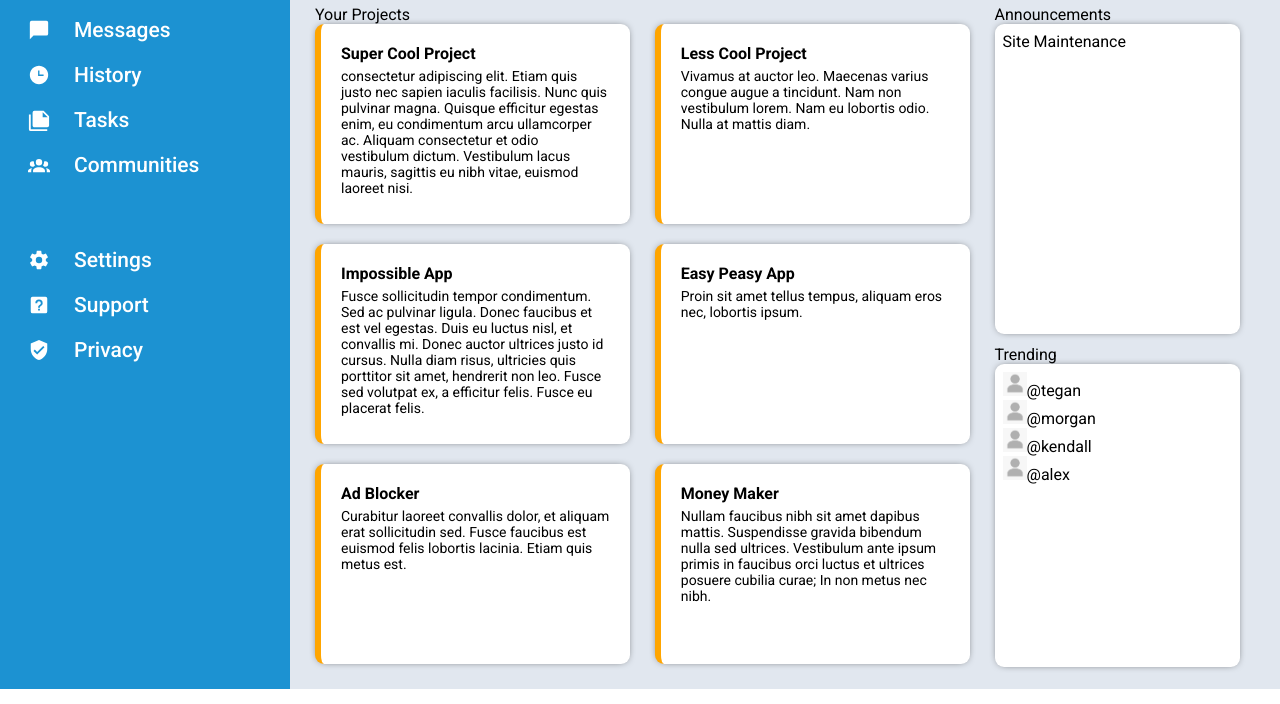
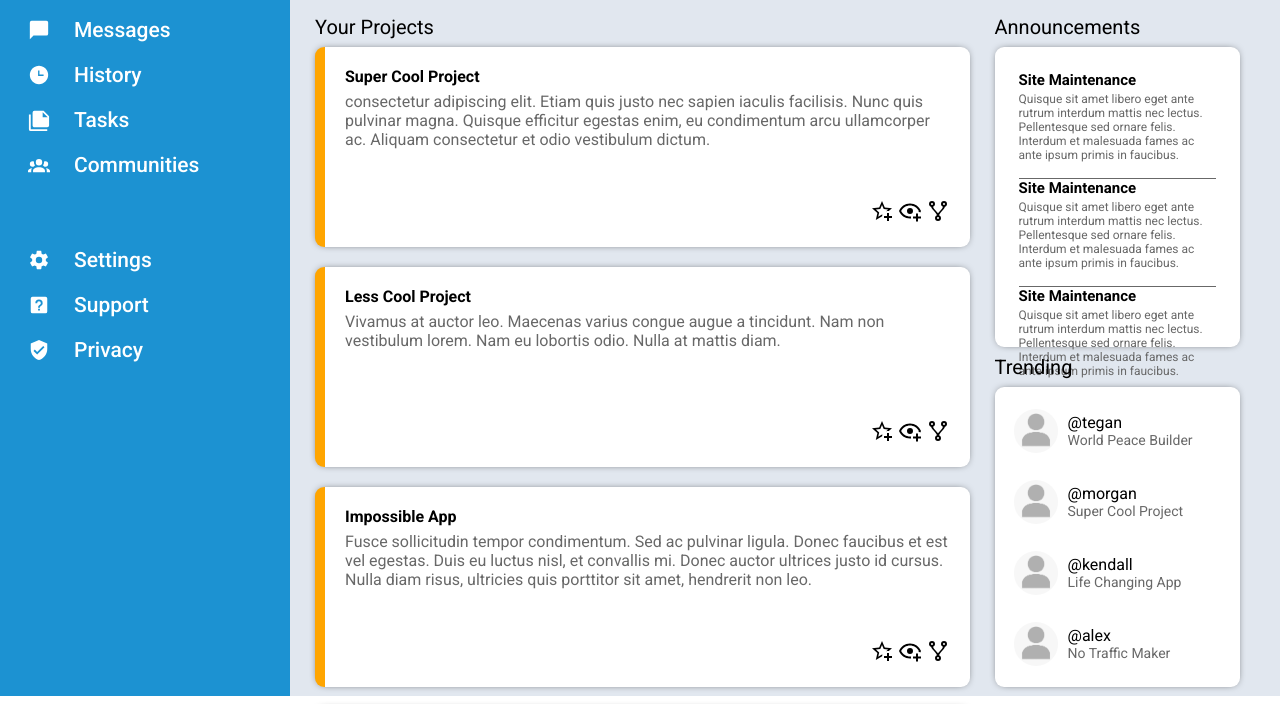
Before and after one commit to levib00/admin-page, a plain HTML site: page index.html in a window 1280 px wide. Shown: the part 185-889 px from the top of the page. Drawn offline with Linux system fonts and the light colour scheme.

Commit message:
Finish full layout

```diff
--- a/index.html
+++ b/index.html
@@ -30,7 +30,8 @@
             </div>
         </div>
         <div class="sidebar">
-            Dashboard
+
+            <div class="hero"><img src="./images/view-dashboard.svg" alt="">Dashboard</div>
             <div class="sidebar-lists">
                 <ul class="nav-menu">
                     <li><img src="./images/home.svg" alt=""> Home</li>
@@ -49,50 +50,94 @@
         </div>
         <div class="content-container">
             <div class="projects-container tab">
-                Your Projects
+                <div class="subtitle">Your Projects</div>
                 <div class="card-container">
                     <div class="card">
                         Super Cool Project
-                        <div class="lower-card-text">consectetur adipiscing elit. Etiam quis justo nec sapien iaculis facilisis. Nunc quis pulvinar magna. Quisque efficitur egestas enim, eu condimentum arcu ullamcorper ac. Aliquam consectetur et odio vestibulum dictum. Vestibulum lacus mauris, sagittis eu nibh vitae, euismod laoreet nisi.</div>
+                        <div class="lower-card-text">consectetur adipiscing elit. Etiam quis justo nec sapien iaculis facilisis. Nunc quis pulvinar magna. Quisque efficitur egestas enim, eu condimentum arcu ullamcorper ac. Aliquam consectetur et odio vestibulum dictum.</div>
+                        <div class="card-icon-container"><img class="card-icon" src="./images/star-plus-outline.svg" alt=""> <img class="card-icon" src="./images/eye-plus-outline.svg" alt=""> <img class="card-icon" src="./images/source-fork.svg" alt=""></div>
                     </div>
                     <div class="card">
                         Less Cool Project
-                        <div class="lower-card-text">Vivamus at auctor leo. Maecenas varius congue augue a tincidunt. Nam non vestibulum lorem. Nam eu lobortis odio. Nulla at mattis diam. </div>
+                        <div class="lower-card-text">Vivamus at auctor leo. Maecenas varius congue augue a tincidunt. Nam non vestibulum lorem. Nam eu lobortis odio. Nulla at mattis diam.</div>
+                        <div class="card-icon-container"><img class="card-icon" src="./images/star-plus-outline.svg" alt=""> <img class="card-icon" src="./images/eye-plus-outline.svg" alt=""> <img class="card-icon" src="./images/source-fork.svg" alt=""></div>
                     </div>
                     <div class="card">
                         Impossible App
-                        <div class="lower-card-text">Fusce sollicitudin tempor condimentum. Sed ac pulvinar ligula. Donec faucibus et est vel egestas. Duis eu luctus nisl, et convallis mi. Donec auctor ultrices justo id cursus. Nulla diam risus, ultricies quis porttitor sit amet, hendrerit non leo. Fusce sed volutpat ex, a efficitur felis. Fusce eu placerat felis. </div>
+                        <div class="lower-card-text">Fusce sollicitudin tempor condimentum. Sed ac pulvinar ligula. Donec faucibus et est vel egestas. Duis eu luctus nisl, et convallis mi. Donec auctor ultrices justo id cursus. Nulla diam risus, ultricies quis porttitor sit amet, hendrerit non leo.</div>
+                        <div class="card-icon-container"><img class="card-icon" src="./images/star-plus-outline.svg" alt=""> <img class="card-icon" src="./images/eye-plus-outline.svg" alt=""> <img class="card-icon" src="./images/source-fork.svg" alt=""></div>
                     </div>
                     <div class="card">
                         Easy Peasy App
                         <div class="lower-card-text">Proin sit amet tellus tempus, aliquam eros nec, lobortis ipsum.</div>
+                        <div class="card-icon-container"><img class="card-icon" src="./images/star-plus-outline.svg" alt=""> <img class="card-icon" src="./images/eye-plus-outline.svg" alt=""> <img class="card-icon" src="./images/source-fork.svg" alt=""></div>
                     </div>
                     <div class="card">
                         Ad Blocker
                         <div class="lower-card-text">Curabitur laoreet convallis dolor, et aliquam erat sollicitudin sed. Fusce faucibus est euismod felis lobortis lacinia. Etiam quis metus est.</div>
+                        <div class="card-icon-container"><img class="card-icon" src="./images/star-plus-outline.svg" alt=""> <img class="card-icon" src="./images/eye-plus-outline.svg" alt=""> <img class="card-icon" src="./images/source-fork.svg" alt=""></div>
                     </div>
                     <div class="card">
                         Money Maker
                         <div class="lower-card-text">Nullam faucibus nibh sit amet dapibus mattis. Suspendisse gravida bibendum nulla sed ultrices. Vestibulum ante ipsum primis in faucibus orci luctus et ultrices posuere cubilia curae; In non metus nec nibh.</div>
+                        <div class="card-icon-container"><img class="card-icon" src="./images/star-plus-outline.svg" alt=""> <img class="card-icon" src="./images/eye-plus-outline.svg" alt=""> <img class="card-icon" src="./images/source-fork.svg" alt=""></div>
                     </div>
                 </div>
             </div>
             <div class="announcements-container tab">
-                Announcements
+                <div class="subtitle">Announcements</div>
                 <div class="announcements">
-                    Site Maintenance
+                    <div class="ann-message">
+                        <div class="ann-subtitle">Site Maintenance</div>
+                        <div class="ann-subtext separation-line">Quisque sit amet libero eget ante rutrum interdum mattis nec lectus. Pellentesque sed ornare felis. Interdum et malesuada fames ac ante ipsum primis in faucibus.</div>
+                    </div>
+                    <div class="ann-message">
+                        <div class="ann-subtitle">Site Maintenance</div>
+                        <div class="ann-subtext separation-line" >Quisque sit amet libero eget ante rutrum interdum mattis nec lectus. Pellentesque sed ornare felis. Interdum et malesuada fames ac ante ipsum primis in faucibus.</div>
+                    </div>
+                    <div class="ann-message">
+                        <div class="ann-subtitle">Site Maintenance</div>
+                        <div class="ann-subtext">Quisque sit amet libero eget ante rutrum interdum mattis nec lectus. Pellentesque sed ornare felis. Interdum et malesuada fames ac ante ipsum primis in faucibus.</div>
+                    </div>
+                </div>
+                <div class="trending-container tab">
+                    <div class="subtitle">Trending</div>
+                    <div class="trending">
+                        <div class="contacts"> <img src="./images/30-307416_profile-icon-png-image-free-download-searchpng-employee.png" alt="">
+                            <div>
+                            @tegan
+                                <div class="trending-subtext">
+                                    World Peace Builder
+                                </div>
+                            </div>
+                        </div>
+                        <div class="contacts"> <img src="./images/30-307416_profile-icon-png-image-free-download-searchpng-employee.png" alt="">
+                            <div>
+                            @morgan
+                                <div class="trending-subtext">
+                                    Super Cool Project
+                                </div>
+                            </div>
+                        </div>
+                        <div class="contacts"> <img src="./images/30-307416_profile-icon-png-image-free-download-searchpng-employee.png" alt="">
+                            <div>
+                            @kendall
+                                <div class="trending-subtext">
+                                    Life Changing App
+                                </div>
+                            </div>
+                        </div>
+                        <div class="contacts"> <img src="./images/30-307416_profile-icon-png-image-free-download-searchpng-employee.png" alt="">
+                        <div>
+                            @alex
+                                <div class="trending-subtext">
+                                    No Traffic Maker
+                                </div>
+                            </div>
+                        </div>
+                    </div>
                 </div>
             </div>
-            <div class="trending-container tab">
-                Trending
-                <div class="trending">
-                    <div class="contacts"> <img src="./images/30-307416_profile-icon-png-image-free-download-searchpng-employee.png" alt="">@tegan</div>
-                    <div class="contacts"> <img src="./images/30-307416_profile-icon-png-image-free-download-searchpng-employee.png" alt="">@morgan</div>
-                    <div class="contacts"> <img src="./images/30-307416_profile-icon-png-image-free-download-searchpng-employee.png" alt="">@kendall</div>
-                    <div class="contacts"> <img src="./images/30-307416_profile-icon-png-image-free-download-searchpng-employee.png" alt="">@alex</div>
-                </div>
-            </div>
-        </div>
     </div>
 </body>
 </html>
--- a/styles.css
+++ b/styles.css
@@ -16,8 +16,7 @@ ul {
 .page-container {
     display: grid;
     grid-template: 165px 1fr / 290px 4fr;
-    margin: 0px;
-    background-color: rgb(34, 122, 166);
+    background-color: #e1e7ef;
     height: inherit;
     width: inherit;
 }
@@ -34,6 +33,17 @@ ul {
     font-weight: 500;
     position: relative;
     z-index: 1;
+}
+.hero {
+    display: flex;
+    align-items: center;
+    font-size: 28px;
+    margin-top: -50px;
+}
+.hero img {
+    width: 44px;
+    filter: invert(100%) sepia(0%) saturate(2%) hue-rotate(204deg) brightness(105%) contrast(101%);
+    margin: 0px 7px 0px -9px;
 }
 .sidebar-lists {
     display: grid;
@@ -62,11 +72,12 @@ ul {
     display: grid;
     grid-column: 2 / 3;
     grid-row: 1 / 2;
-    margin-top: 10px;
+    padding: 20px 0px 0px 0px;
     position: relative;
-    top: 10px;
+    top: 0px;
     background-color: rgb(34, 122, 166);
-    box-shadow: black 0px 0px 9px -4px ;;
+    box-shadow: black 0px 0px 9px -4px ;
+    margin-bottom: -10px;
 }
 .header input {
     width: 600px;
@@ -107,7 +118,7 @@ ul {
     grid-column: 2 /3;
     display: flex;
     gap: 24px;
-    margin: -20px;
+    margin-left: -20px;
 }
 .main-profile {
     grid-column: 1/2;
@@ -138,12 +149,14 @@ button {
     grid-column: 2 / 3;
     grid-row: 2 / 3;
     display: grid;
-    grid-template: 1fr 1fr / 4fr 1.5fr;
+    grid-template: 318px 318px / 4fr 1.5fr;
     padding: 25px;
     padding-right: 40px;
     background-color: #e1e7ef;
     row-gap: 20px;
     column-gap: 25px;
+    font-size: 20px;
+    margin-top: 10px;
 }
 .card,
 .announcements,
@@ -157,8 +170,10 @@ button {
 .announcements {
     display: flex;
     flex-direction: column;
-    flex: 0 0 auto;
-    height: 100%;
+    height: 300px;
+}
+.subtitle {
+    margin-bottom: 8px;
 }
     /*project cards*/
 .projects-container {
@@ -167,33 +182,82 @@ button {
 .card-container {
     display: grid;
     grid-area: 1 / 1 / 3 / 2;
-    grid-template: 1fr / repeat(auto-fit, minmax(250px,0.5fr));
+    grid-template: 1fr / repeat(auto-fit, minmax(370px, 1fr));
     column-gap: 25px;
     row-gap: 20px;
 }
 .card {
-    border-left: orange solid 6px;
+    border-left: orange solid 10px;
     height: 200px;
     font-size: 16px;
     font-weight: 700;
     padding: 20px;
+    display: grid;
+    grid-template-rows: 20px;
+
 }
 .lower-card-text {
-    font-size: 14px;
+    font-size: 16px;
     font-weight: 400;
     padding-top: 5px;
+    color: #686868;
+}
+.card-icon {
+    width: 24px;
+}
+.card-icon-container {
+    justify-self: right;
+    align-self: end;
 }
 /*announcements tab*/
 .announcements-container {
     grid-area: 1 / 2 / 2 / 3;
     margin-bottom: 10px;
+    grid-row: 1 / 2;
+}
+.announcements {
+    padding: 24px;
+    font-size: 15px;
+    display: flex;
+    justify-content: space-between;
+
+}
+.ann-subtitle {
+    font-weight: 700;
+    margin-bottom: 3px;
+}
+.separation-line {
+    border-bottom: 1px solid #686868;
+}
+.ann-subtext {
+    color: #686868;
+    font-size: 12px;
+    padding-bottom: 16px;
 }
 /*trending tab*/
 .trending-container {
     grid-area: 2 / 2 / 3 / 3;
     margin-bottom: 16px;
+    grid-row: 2 / 3;
+    margin-top: 8px;
+}
+.trending {
+    background-color: #ffffff;
+    display: flex;
+    flex-direction: column;
+    justify-content: space-around;
 }
 .trending img {
-    height: 24px;
+    height: 44px;
+    border-radius: 50%;
+    margin: 0px 10px 0px 11px;
 }
-.trending
+.contacts {
+    display: flex;
+    align-items: center;
+    font-size: 16px;
+}
+.trending-subtext {
+    font-size: 14px;
+    color:#686868;
+}
```
Also changed, not shown: images/view-dashboard.svg (added), 1 other file.
